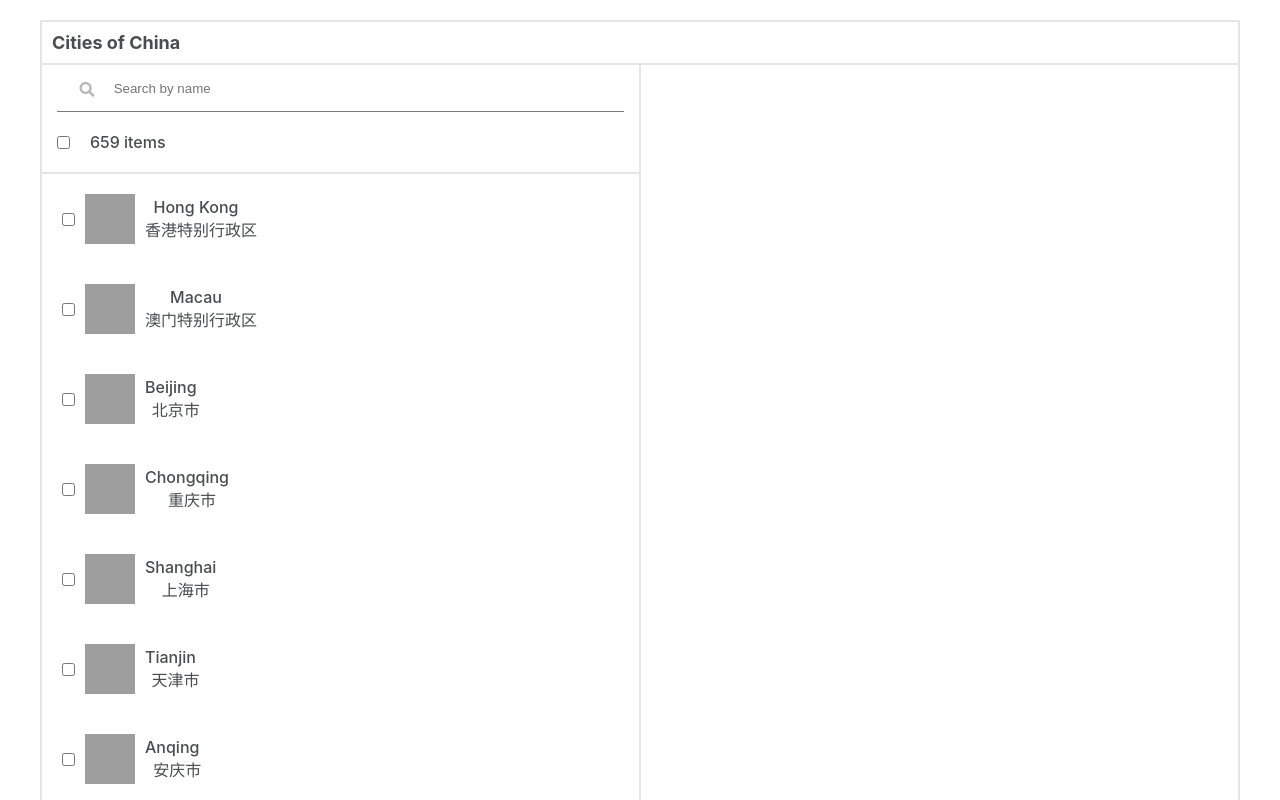
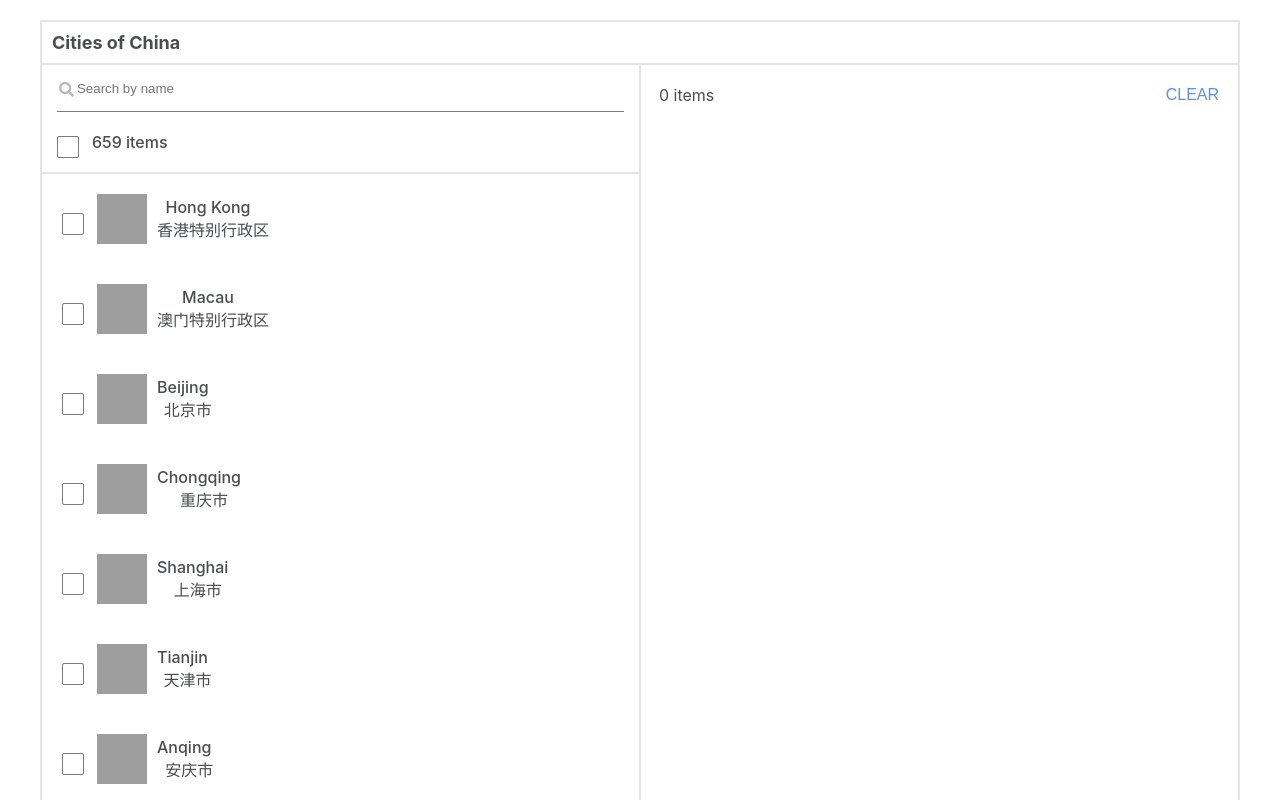
Before and after one commit to andreina-proyectos/oa-test-react, a React (Create React App) app: page / in a window 1280 px wide. Shown: the top 800 px of the page. Built offline with nearby package versions, Linux system fonts and the light colour scheme; grey boxes are pictures that could not be loaded.

Commit message:
Add final styles to all components

```diff
--- a/src/App.js
+++ b/src/App.js
@@ -71,11 +71,14 @@ function App() {
         <section className="main__filter-list-section">
           <FilterCity setQuery={setQuery} />
           <div className="main__select-all-wrapper">
-            <input
-              onClick={handleClickAll}
-              type="checkbox"
-              className="main__all-checkbox"
-            />
+            <label className="checkbox-container">
+              <input
+                onClick={handleClickAll}
+                type="checkbox"
+                className="city__checkbox"
+              />
+              <span className="main__all-checkbox checkmark"></span>
+            </label>
             <p className="main__all-city-text">{data.length} items</p>
           </div>
           <CitiesList
@@ -88,7 +91,7 @@ function App() {
         </section>
         <section className="main__user-list-section">
           <div className="user-list__functionality-wrapper">
-            <p className="user-list__number-items">{userList.length}</p>
+            <p className="user-list__number-items">{userList.length} items</p>
             <button
               className="user-list__clear-btn"
               onClick={handleClearButton}
--- a/src/App.scss
+++ b/src/App.scss
@@ -55,6 +55,27 @@
 
 
 .main__user-list-section {
+  margin-top:20px;
   @include alignCenterWithFlex();
+  justify-content: flex-start;
   width: 50%;
 }
+
+.user-list__functionality-wrapper {
+  width: 100%;
+  display: flex;
+  justify-content: space-between;
+}
+
+.user-list__number-items {
+  margin-left:3%;
+}
+
+.user-list__clear-btn {
+  margin-right: 3%;
+  background-color: transparent;
+  border: 1px solid transparent;
+  color: $blue;
+  font-weight: $weight;
+  font-size: 16px;
+}
--- a/src/assets/_variables.scss
+++ b/src/assets/_variables.scss
@@ -1,6 +1,6 @@
 /*colors*/
 $white: #ffffff;
-$blue: #578FE8;
+$blue: #5B91E8;
 $grey-dark: #313334a4;
 $grey-light: #b8b8b9;
 
--- a/src/components/cities-list/CitiesList.js
+++ b/src/components/cities-list/CitiesList.js
@@ -11,7 +11,7 @@ const CitiesList = props => {
     cityImage
   } = props;
   const handleCheckboxChange = event => {
-    const citySelectedId = event.currentTarget.parentNode.id;
+    const citySelectedId = event.currentTarget.parentNode.parentNode.id;
     if (event.currentTarget.checked) {
       addCityToUserList(citySelectedId);
     } else {
@@ -31,11 +31,14 @@ const CitiesList = props => {
           .map(city => {
             return (
               <li id={city.id} key={city.id} className="cities-list__city">
-                <input
-                  onChange={handleCheckboxChange}
-                  type="checkbox"
-                  className="city__checkbox"
-                />
+                <label className="checkbox-container">
+                  <input
+                    onChange={handleCheckboxChange}
+                    type="checkbox"
+                    className="city__checkbox"
+                  />
+                  <span className="checkmark"></span>
+                </label>
                 <img src={cityImage} alt={city.name} className="city__img" />
                 <div className="city__names-wrapper">
                   <p className="city__name">{city.name}</p>
--- a/src/components/cities-list/CitiesList.scss
+++ b/src/components/cities-list/CitiesList.scss
@@ -11,11 +11,73 @@
 
 .cities-list__city {
   @include cardCityFlex();
+  flex-wrap: wrap;
+}
+
+.checkbox-container {
+  display: block;
+  position: relative;
+  padding-left: 35px;
+  margin-bottom: 12px;
+  cursor: pointer;
+  font-size: 22px;
+  -webkit-user-select: none;
+  -moz-user-select: none;
+  -ms-user-select: none;
+  user-select: none;
 }
 
 .city__checkbox {
-  margin-right: 10px;
+  position: absolute;
+  opacity: 0;
+  cursor: pointer;
+  height: 0;
+  width: 0;
 }
+
+.checkmark {
+  border-radius: 2px;
+  position: absolute;
+  top: 0;
+  left: 0;
+  height: 20px;
+  width: 20px;
+  background-color: transparent;
+  border: 1px solid $grey-dark;
+}
+
+.checkbox-container:hover input ~ .checkmark {
+  background-color: #ccc;
+}
+
+.checkbox-container input:checked ~ .checkmark {
+  background-color: $blue;
+  border: none;
+}
+
+.checkmark:after {
+  content: "";
+  position: absolute;
+  display: none;
+}
+
+.checkbox-container  input:checked ~ .checkmark:after {
+  display: block;
+}
+
+.checkbox-container .checkmark:after {
+  left: 6px;
+  top: 2px;
+  width: 5px;
+  height: 10px;
+  border: solid white;
+  border-width: 0 3px 3px 0;
+  -webkit-transform: rotate(45deg);
+  -ms-transform: rotate(45deg);
+  transform: rotate(45deg);
+}
+
+/* LO DEL CHECKBOX*/
 
 .city__img {
   width:50px;
--- a/src/components/filter/FilterCity.js
+++ b/src/components/filter/FilterCity.js
@@ -7,7 +7,7 @@ const FilterCity = props => {
   return (
     <div className="main__filter-wrapper">
       <label htmlFor="city-filter"></label>
-      <i class="fa fa-search"></i>
+      <i className="fa fa-search"></i>
       <input
         onChange={event => setQuery(event.currentTarget.value)}
         id="city-filter"
--- a/src/components/filter/FilterCity.scss
+++ b/src/components/filter/FilterCity.scss
@@ -1,19 +1,19 @@
 @import '../../assets/variables';
 
 .main__filter-wrapper {
-  margin-left: 3%;
   position: relative;
   width:95%;
   border-bottom: 1.5px solid $grey-dark;
   padding: 8px 0px;
+  left:0px;
 }
 
 .main__filter {
   height: 30px;
-  width: 90%;
+  width: 80%;
   border: none;
   background-color: transparent;
-  padding-left: 10%;
+  padding-left: 15%;
   -webkit-appearance: none;
   -moz-appearance: none;
   appearance: none;
@@ -28,15 +28,24 @@
   top: 5px;
   left: 0;
   z-index: 2;
-  align-self: center;
-  padding: 12px 0px 0px 4%;
+  padding: 12px 0px 0px 2px;
   color:$grey-light;
-  font-size: 15px;
+  font-size: 14px;
 }
 
 /*MEDIA QUERIES*/
-@media all and (min-width: 350px) {
+@media all and (min-width: 500px) {
   .main__filter-wrapper {
-    margin-left: 0%;
     padding-left: 0px;
-  }}
+  }
+  .main__filter {
+    width: 100%;
+    padding-left: 20px;
+  }
+
+  .fa-search {
+    left: 0px;
+    padding: 12px 0px 0px 2px;
+    font-size: 15px;
+  }
+}
--- a/src/components/user-city-list/UserCityList.scss
+++ b/src/components/user-city-list/UserCityList.scss
@@ -7,28 +7,16 @@
 
 .user-city-list__city {
   @include cardCityFlex();
+  flex-wrap: wrap;
 }
 
 .city__delete-button {
   border: none;
   margin-right: $margin-right;
+  font-size: 16px;
+  background-color: transparent;
 }
 
 .user-city__name {
   font-weight: $weight;
 }
-
-
-
-
-// <button
-// onClick={handleClickDelete}
-// className="city__delete-button"
-// >
-// <i className="fas fa-times" aria-label="Delete button"></i>
-// </button>
-// <img src={cityImage} alt={city.name} className="city__img" />
-// <div className="user-city__text-wrapper">
-// <p className="user-city__name">{city.name}</p>
-// <p className="user-city__chinese-name">{city.chineseName}</p>
-// </div>
```
